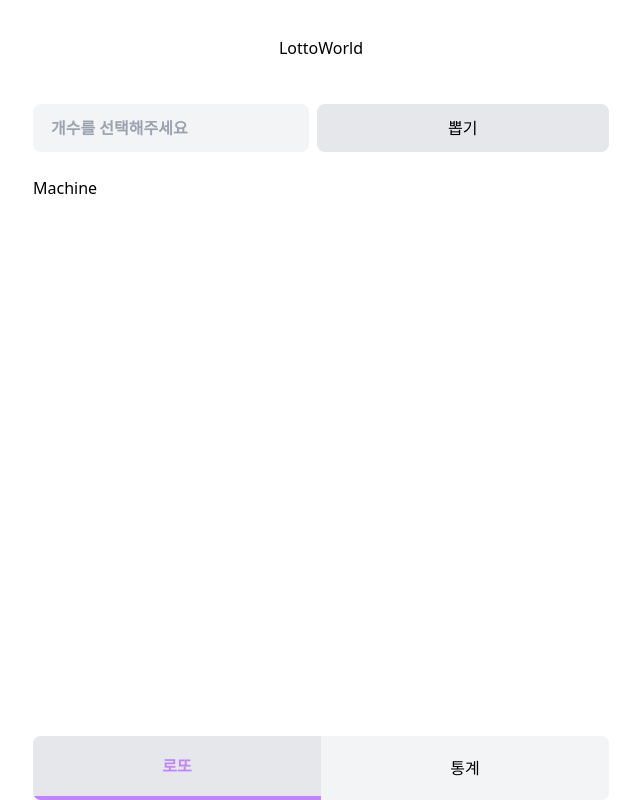
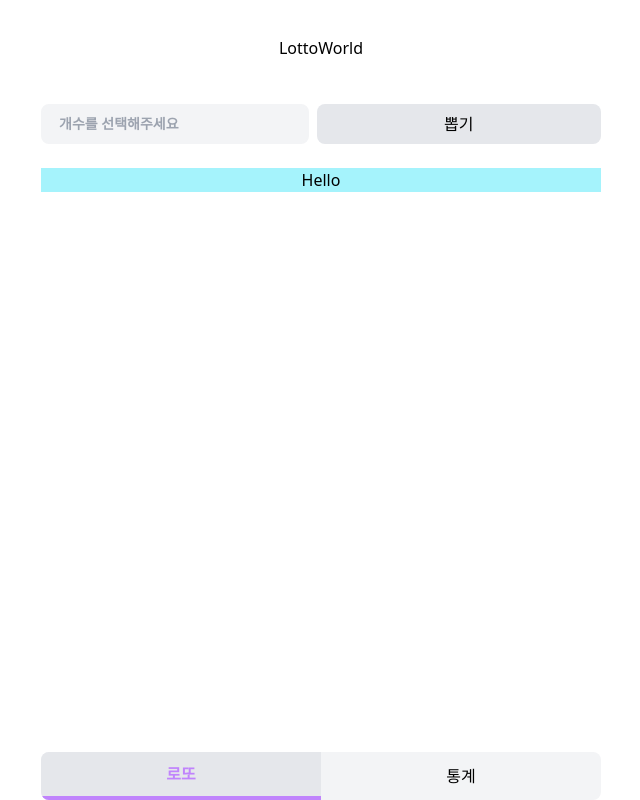
Before and after one commit to FromRagsToRich/Lottos, a Next.js app: page / in a window 1280 px wide. Shown: the whole page, without its empty margins (319-959 px from the left). Built offline with nearby package versions, Linux system fonts and the light colour scheme.

Commit message:
chore/layout padding

```diff
--- a/src/components/Common/Button.tsx
+++ b/src/components/Common/Button.tsx
@@ -16,7 +16,7 @@ function Button({ onClick, value, text, loading, disabled, ...props }: Props) {
   return (
     <button
       className={cls(
-        'w-full h-full py-4 px-4 rounded-lg bold flex justify-center items-center',
+        'w-full h-full p-4 rounded-lg bold flex justify-center items-center',
         styleByDisabled,
       )}
       onClick={onClick}
--- a/src/components/Common/Dropdown.tsx
+++ b/src/components/Common/Dropdown.tsx
@@ -37,7 +37,7 @@ function Dropdown({
     <div className={`w-full relative`} onBlur={handleClose}>
       <div
         ref={ref}
-        className="rounded-lg h-full p-4 border-2 border-gray-100 bg-gray-100 text-gray-400 font-bold cursor-pointer flex items-center"
+        className="rounded-lg h-full p-4 border-2 border-gray-100 bg-gray-100 text-gray-400 font-bold text-sm cursor-pointer flex items-center"
         onClick={handleOpen}
       >
         {selectedValue ? selectedValue : placeholder}
--- a/src/components/Layout/index.tsx
+++ b/src/components/Layout/index.tsx
@@ -6,7 +6,7 @@ const Layout = ({ children }: { children: ReactNode }) => {
   return (
     <div className={`max-w-xl mx-auto`}>
       <Header />
-      <main>{children}</main>
+      <main className="px-2">{children}</main>
       <Nav />
     </div>
   );
--- a/src/components/Layout/nav.tsx
+++ b/src/components/Layout/nav.tsx
@@ -17,8 +17,8 @@ function Nav() {
   const isActive = isActivePath(pathname);
 
   return (
-    <nav className={`max-w-xl w-full overflow-hidden fixed bottom-0 h-16`}>
-      <div className="w-full h-full bg-gray-100 flex rounded-lg  overflow-hidden">
+    <nav className={`max-w-xl w-full overflow-hidden fixed bottom-0 h-12 px-2`}>
+      <div className="w-full h-full bg-gray-100 flex rounded-lg overflow-hidden">
         {routes.map((route) => (
           <Link key={route.name} className="flex-1" href={route.path}>
             <div
--- /dev/null
+++ b/src/components/Machine/Machine.style.ts
@@ -0,0 +1,5 @@
+import styled from 'styled-components';
+
+const Container = styled.div``;
+
+export { Container };
--- a/src/components/Machine/index.tsx
+++ b/src/components/Machine/index.tsx
@@ -1,5 +1,11 @@
+import { Container } from './Machine.style';
+
 const Machine = () => {
-  return <div className="py-4">Machine</div>;
+  return (
+    <Container className="mt-4 flex justify-center bg-cyan-200">
+      <div>Hello</div>
+    </Container>
+  );
 };
 
 export default Machine;
--- a/src/components/Select/index.tsx
+++ b/src/components/Select/index.tsx
@@ -19,7 +19,7 @@ function Select() {
   };
 
   return (
-    <div className="flex gap-2 h-16 py-2">
+    <div className="flex gap-2 h-14 py-2">
       <Dropdown
         placeholder="개수를 선택해주세요"
         items={10}
```
Also changed, not shown: package.json (+6 -6 lines).
